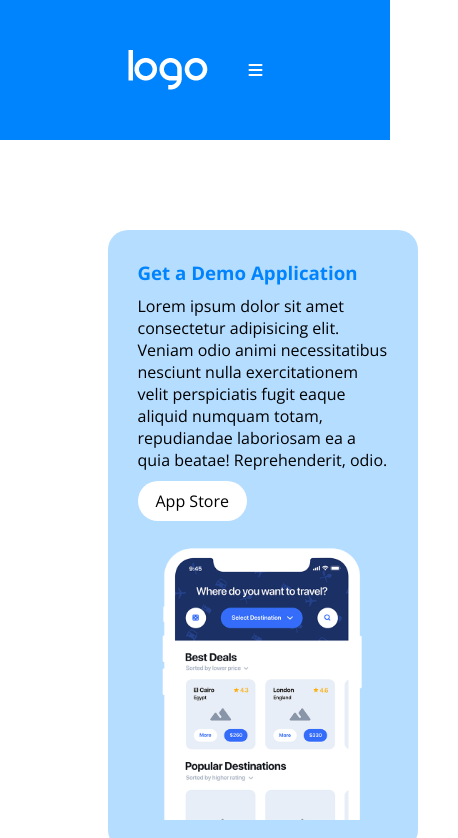
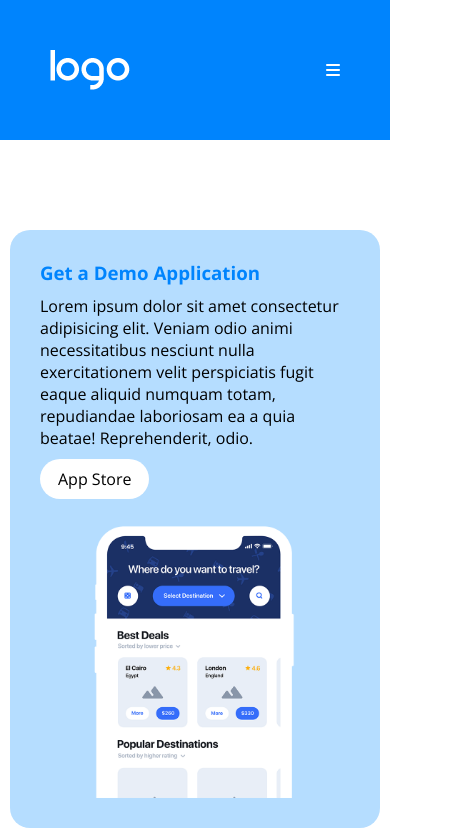
Before and after one commit to DeboraChiarelli/htmlcss-responsive-layout, a plain HTML site: page index.html in a window 390 px wide. Shown: the top 838 px of the page, 458 px wide, since content can reach past the window. Drawn offline with nearby package versions, Linux system fonts and the light colour scheme.

Commit message:
Fix responsive Mobile /section about

```diff
--- a/css/style.css
+++ b/css/style.css
@@ -480,8 +480,8 @@ footer a {
         width: 50%;
     }
 
-    .container {
-        width: 50%;
+    .section-testimonials .row {
+        display: block;
     }
 
     .started {
--- a/index.html
+++ b/index.html
@@ -243,7 +243,7 @@
         <!--section-about-->
        <section class="about">
         <div class="container-medium">
-            <div class="row row-about justify-between">
+            <div class="row row-about">
                 <div class="col-6 col-about">
                     <h2 class="title-about"><strong>About Us</strong></h2>
                     <p class="text-benefits">Lorem ipsum dolor sit, amet consectetur adipisicing elit. Obcaecati magni neque quis molestias repellendus? Modi suscipit officia enim sapiente distinctio. Illum expedita explicabo illo dolorum, delectus dolorem consequatur omnis esse. Lorem ipsum dolor sit amet, consectetur adipisicing elit. Assumenda nulla magni possimus ipsam laudantium debitis corporis? Velit voluptate, dignissimos nemo aliquid, unde beatae tempora nam pariatur ducimus numquam fugiat? Quo.</p>
```
